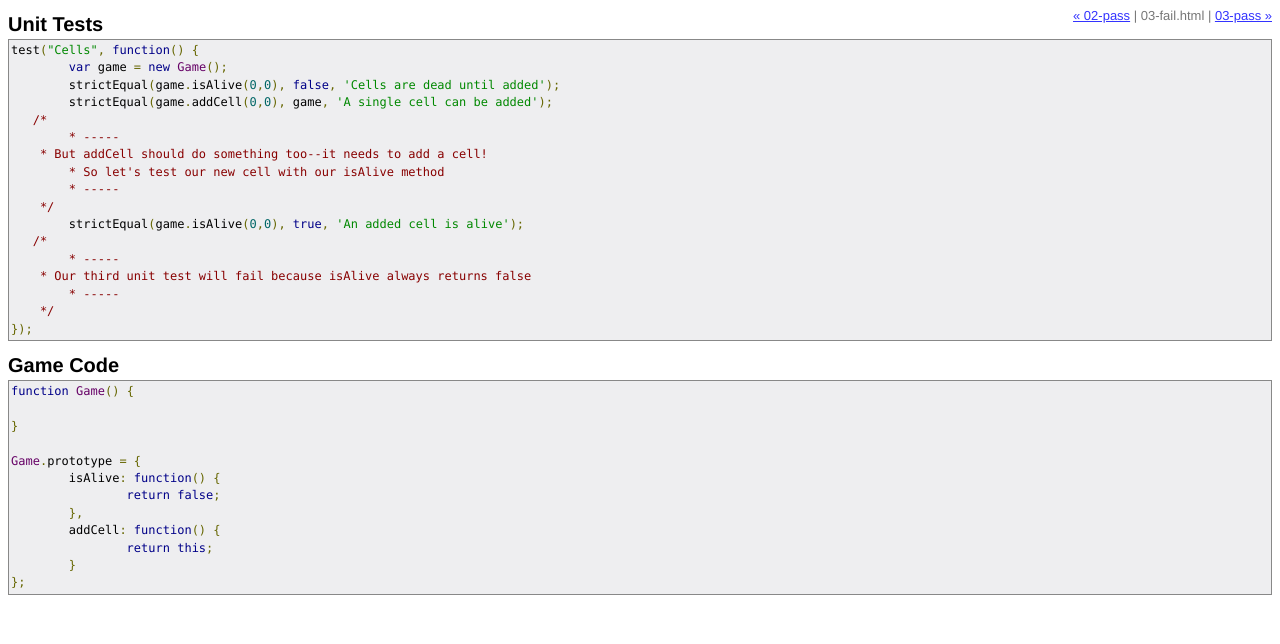
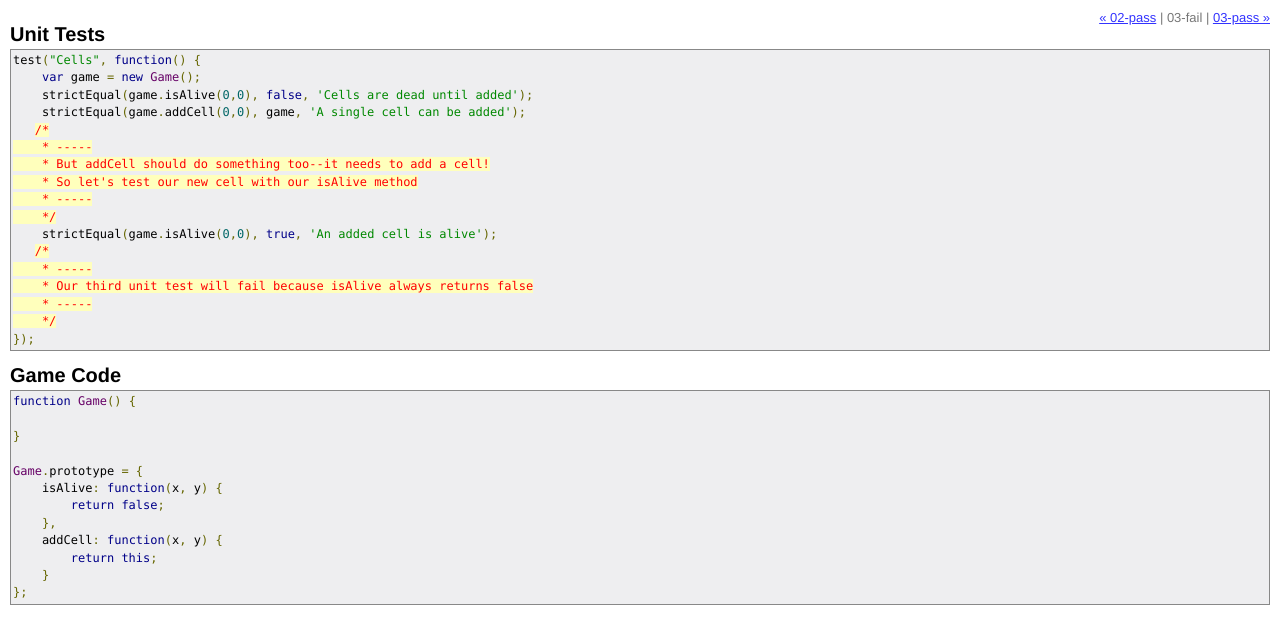
Before and after one commit to kensnyder/Test-Driven-Game-Of-Life, a website: page walkthrough/03-fail.html in a window 1280 px wide. Drawn offline with Linux system fonts and the light colour scheme.

Commit message:
Walkthrough tweaks

```diff
--- a/Game.html
+++ b/Game.html
@@ -2,7 +2,7 @@
 <html>
 <head>
 	<title>Game of Life Unit Tests</title>
-	<script src="./libs/jquery-loader.js"></script>
+	<script src="./libs/jquery/jquery.js"></script>
 	<link  href="./libs/qunit/qunit.css" rel="stylesheet" />
 	<script src="./libs/qunit/qunit.js"></script>
 </head>
--- a/libs/walkthrough.css
+++ b/libs/walkthrough.css
@@ -1,3 +1,7 @@
+body {
+	padding: 10px;
+	margin: 0;
+}
 #qunit {
 	margin-top: 20px;
 }
@@ -6,12 +10,17 @@
 	position: absolute;
 	top: 0;
 	right: 0;
-	margin: 8px;
+	margin: 10px;
 	color: #777;
 }
 #nav a,
 #nav a:hover {
 	color: #33f;
+}
+h2 {
+	font: bold 20px/145% Helvetica,Arial,sans-serif;
+	margin: 10px 0 0 0;
+	padding: 0;
 }
 pre {
 	font: 12px/145% Monaco,"Bitstream Vera Sans Mono",Consolas,monospace;
@@ -20,8 +29,7 @@ pre {
 	padding: 10px;
 	margin: 0;
 }
-h2 {
-	font: bold 20px/145% Helvetica,Arial,sans-serif;
-	margin: 10px 0 0 0;
-	padding: 0;
+pre .com {
+    background-color: #FFFFBC;
+    color: #FF0000;
 }
--- a/libs/walkthrough.js
+++ b/libs/walkthrough.js
@@ -1,5 +1,5 @@
 var headHtml = [
-	'<title>Game of Life Unit Test Walkthrough</title>',
+	'<title>Unit Test Walkthrough: Game of Life</title>',
 	'<link  href="../libs/walkthrough.css" rel="stylesheet" />',
 	'<script src="../libs/jquery/jquery.js"></script>',
 	'<link  href="../libs/qunit/qunit.css" rel="stylesheet" />',
@@ -32,14 +32,18 @@ $(function() { "use strict";
 	var curr = window.location.href.match(/[^\/]+.html/);
 	var idx = pages.indexOf(curr[0]);
 
-	$('#prev').attr('href', pages[idx-1]).html('&laquo; ' + pages[idx-1].replace('.html', ''));
-	$('#curr').text(pages[idx]);
-	$('#next').attr('href', pages[idx+1]).html(pages[idx+1].replace('.html', '') + ' &raquo;');
+	if (pages[idx-1]) {
+		$('#prev').attr('href', pages[idx-1]).html('&laquo; ' + pages[idx-1].replace('.html', ''));
+	}
+	$('#curr').text(pages[idx].replace('.html', ''));
+	if (pages[idx+1]) {
+		$('#next').attr('href', pages[idx+1]).html(pages[idx+1].replace('.html', '') + ' &raquo;');
+	}
 
 	var js = $('script').last().text();
 	var parts = js.split(/\/\/ \*{15} [\w ]+ \*{15}/);
-	var tests = $.trim(parts[1]);
-	var game = $.trim(parts[2]);
+	var tests = $.trim(parts[1]).replace(/\t/g, '    ');
+	var game = $.trim(parts[2]).replace(/\t/g, '    ');
 
 	$('#tests').text(tests);
 	$('#game').text(game);
--- a/walkthrough/03-fail.html
+++ b/walkthrough/03-fail.html
@@ -28,10 +28,10 @@ function Game() {
 }
 
 Game.prototype = {
-	isAlive: function() {
+	isAlive: function(x, y) {
 		return false;
 	},
-	addCell: function() {
+	addCell: function(x, y) {
 		return this;
 	}
 };
```
Also changed, not shown: walkthrough/00-start.html (+1 -20 lines), walkthrough/01-pass.html (+30 -8 lines), walkthrough/02-fail.html (+1 -1 lines), walkthrough/02-pass.html (+2 -2 lines), walkthrough/03-pass.html (+2 -2 lines), walkthrough/04-fail.html (+2 -2 lines).
